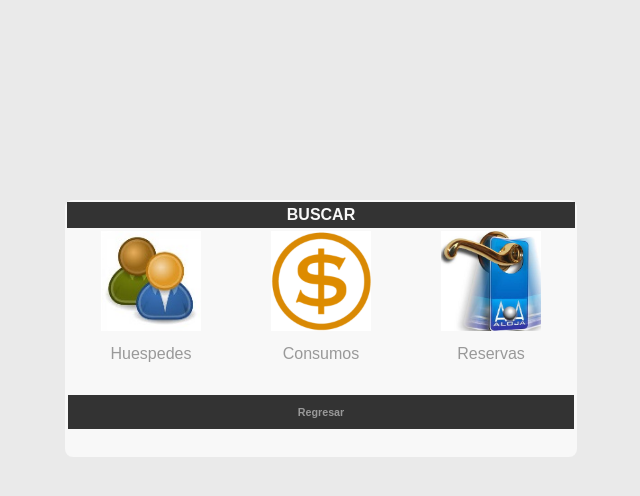
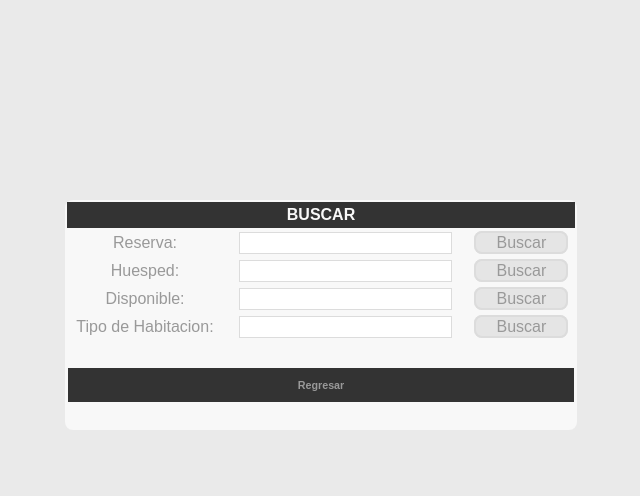
Before and after one commit to juantonguino/Hotel, a PHP site: page /vistas/buscar.php in a window 1280 px wide. Shown: the top 496 px of the page, without its empty margins (319-959 px from the left). Run offline with PHP 8.4, Linux system fonts and the light colour scheme; some libraries are stand-ins or nearby versions.

Commit message:
cambio ojeda 6 se incluyo la vista buscar

```diff
--- a/css/style.css
+++ b/css/style.css
@@ -34,7 +34,7 @@ h7
 	background:#e5e5e5;
         border-radius:8px;
         border: 2px solid #dcdcdc;
-        padding: 5px 10px;
+        padding: 1px 20px;
 }
 h8
 {
--- a/vistas/buscar.php
+++ b/vistas/buscar.php
@@ -1,35 +1,53 @@
-<?php session_start();?>
+<?php session_start();
+
+?>
 <!DOCTYPE html>
 <html lang="es">
 <head>
   <meta charset="UTF-8">
   <title>HOTEL U-MARIANA</title>
-    <link rel="stylesheet" href="../css/style.css">
+  <link rel="stylesheet" href="../css/style.css">
 	<link rel="stylesheet" href="//maxcdn.bootstrapcdn.com/font-awesome/4.3.0/css/font-awesome.min.css">
 </head>
 <body>
+<form action="" method="POST">
 <table>
 	<thead>
 		<tr>
-			<th colspan="3"> BUSCAR </th>
-		</tr>
-		<tr>
-			<td><a href="huespedes.php"><img src="../img/huespedes.jpg" height="100" width="100"></a></td>
-                        <td><a href="consumos.php"><img src="../img/consumos.jpg" height="100" width="100"></a></td>
-			<td><a href="reservas.php"><img src="../img/reservas.jpg" height="100" width="100"></a></td>
-
+			<th colspan="3"><i class="bus"></i> BUSCAR </th>
 		</tr>
 	</thead>
 	<tbody>
 		<tr>
-			<td><a href="huespedes.php">Huespedes</a></td>
-                        <td><a href="consumos.php">Consumos</a></td>
-                        <td><a href="reservas.php">Reservas</a></td>
+			<td><label for="mail">Reserva:</label></td>
+                        <td><input type="email" name="mail" required></td>
+                        <td><h7><a href="reservas.php">Buscar</a></h7></td>
+
 		</tr>
 		<tr>
-                    <td colspan="3"><h6><a href="login.php">Regresar</a></h6></td>
+			<td><label for="con">Huesped:</label></td>
+                        <td><input type="password" name="con" required></td>
+                        <td><h7><a href="huespedes.php">Buscar</a></h7></td>
+
+		</tr>
+                <tr>
+			<td><label for="con">Disponible:</label></td>
+                        <td><input type="password" name="con" required></td>
+                        <td><h7><a href="login.php">Buscar</a></h7></td>
+
+		</tr>
+                <tr>
+			<td><label for="con">Tipo de Habitacion:</label></td>
+                        <td><input type="password" name="con" required></td>
+                        <td><h7><a href="login.php">Buscar</a></h7></td>
+
+		</tr>
+
+		<tr>
+			<td colspan="3"><h6><a href="login.php">Regresar</a></h6></td>
 		</tr>
 	</tbody>
 </table>
+</form>
 </body>
 </html>
```
